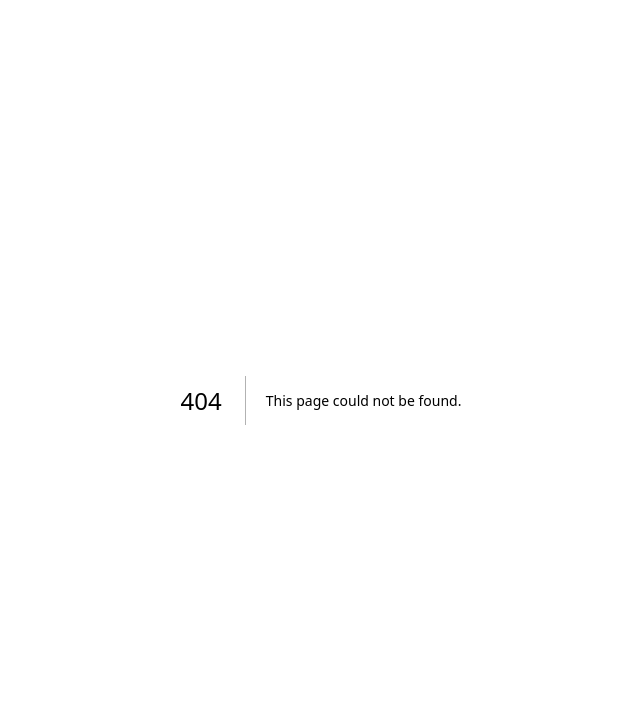
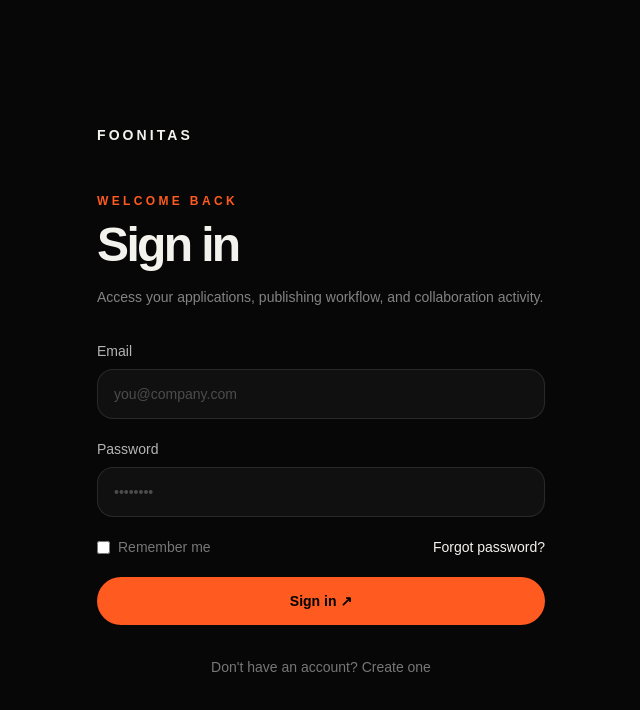
Before and after one commit to mohamad-es/Fonitas-website, a Next.js app: page /login in a window 1280 px wide. Before the commit this address had no page. Shown: the top 710 px of the page, without its empty margins (319-959 px from the left). Built offline with nearby package versions, Linux system fonts and the light colour scheme.

Commit message:
feat: add login page

```diff
--- /dev/null
+++ b/app/login/page.tsx
@@ -0,0 +1,33 @@
+import Link from "next/link";
+
+export const metadata = {
+  title: "Sign in — Foonitas",
+  description: "Sign in to your Foonitas account.",
+};
+
+export default function LoginPage() {
+  return (
+    <main className="min-h-screen bg-[#070707] px-6 py-12 text-[#f4f2ed]">
+      <div className="mx-auto flex min-h-[calc(100vh-6rem)] max-w-md items-center justify-center">
+        <div className="w-full">
+          <Link href="/" className="mb-12 inline-block text-sm font-semibold tracking-[0.22em] text-white">FOONITAS</Link>
+          <div className="mb-8">
+            <p className="mb-3 text-xs font-semibold uppercase tracking-[0.28em] text-[#ff5a1f]">Welcome back</p>
+            <h1 className="font-display text-4xl font-semibold tracking-tight sm:text-5xl">Sign in</h1>
+            <p className="mt-4 text-sm leading-6 text-white/50">Access your applications, publishing workflow, and collaboration activity.</p>
+          </div>
+          <form className="space-y-5" action="#" method="post">
+            <label className="block text-sm text-white/70">Email<input name="email" type="email" autoComplete="email" required placeholder="you@company.com" className="mt-2 w-full rounded-2xl border border-white/10 bg-white/[0.04] px-4 py-3.5 text-white outline-none transition placeholder:text-white/25 focus:border-[#ff5a1f]/60" /></label>
+            <label className="block text-sm text-white/70">Password<input name="password" type="password" autoComplete="current-password" required placeholder="••••••••" className="mt-2 w-full rounded-2xl border border-white/10 bg-white/[0.04] px-4 py-3.5 text-white outline-none transition placeholder:text-white/25 focus:border-[#ff5a1f]/60" /></label>
+            <div className="flex items-center justify-between text-sm">
+              <label className="flex items-center gap-2 text-white/45"><input type="checkbox" name="remember" className="accent-[#ff5a1f]" /> Remember me</label>
+              <Link href="/contact" className="text-[#ff7a3d] hover:text-white">Forgot password?</Link>
+            </div>
+            <button type="submit" className="w-full rounded-full bg-[#ff5a1f] px-5 py-3.5 text-sm font-semibold text-black transition hover:bg-[#ff7a3d]">Sign in ↗</button>
+          </form>
+          <p className="mt-8 text-center text-sm text-white/45">Don&apos;t have an account? <Link href="/register" className="text-white hover:text-[#ff7a3d]">Create one</Link></p>
+        </div>
+      </div>
+    </main>
+  );
+}
```
